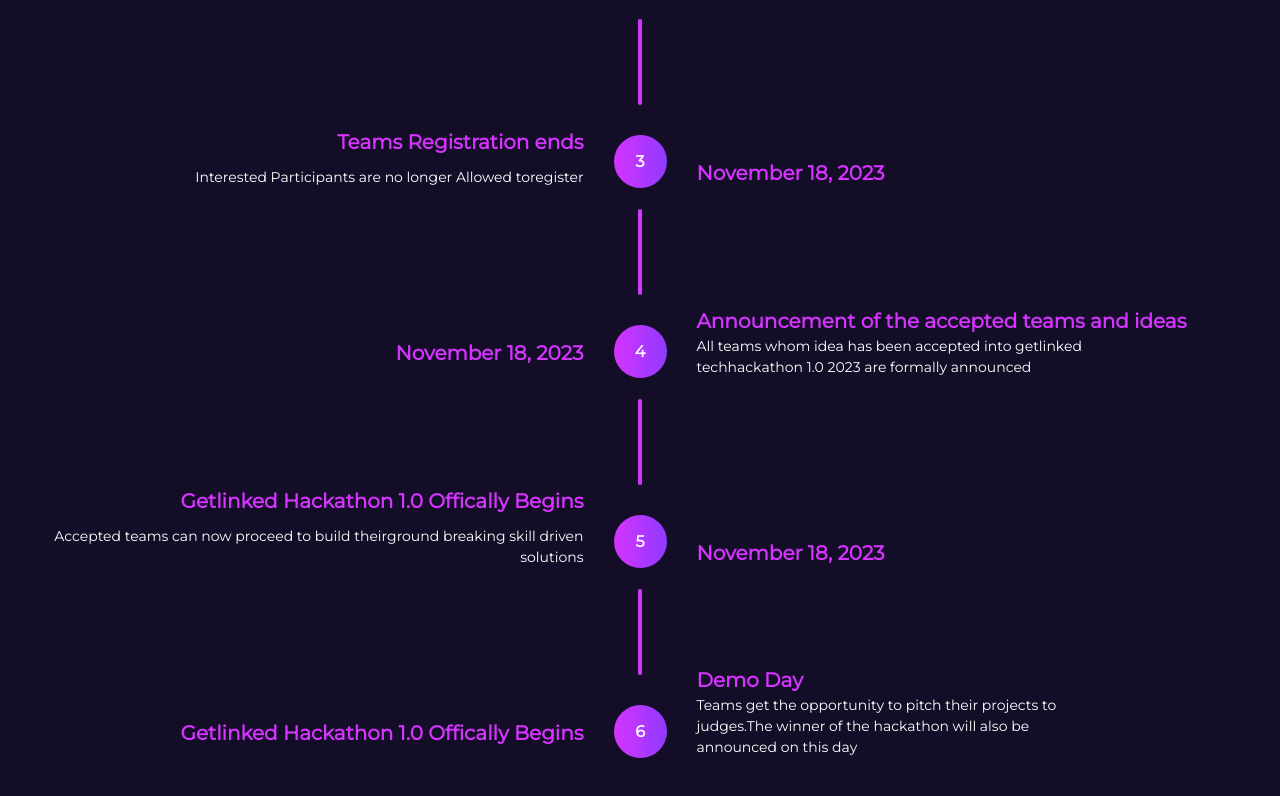
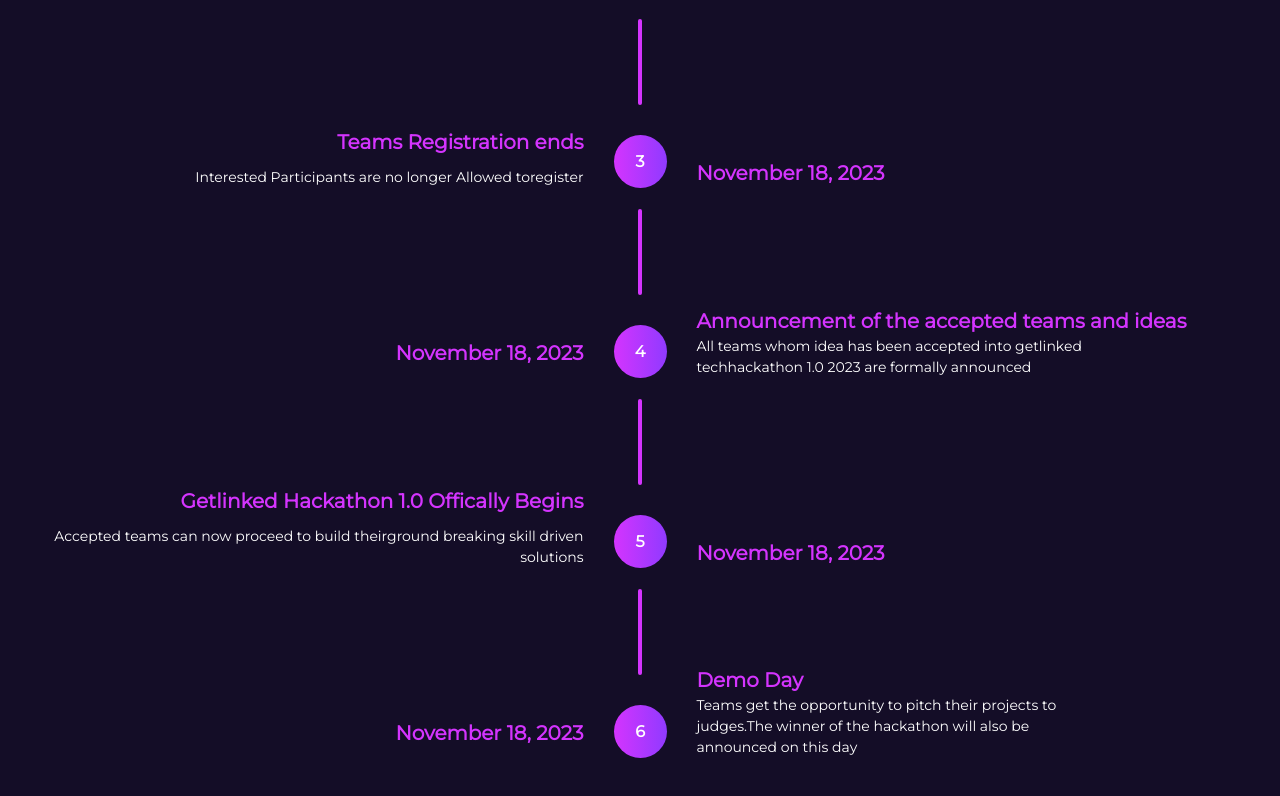
Before and after one commit to nosavic/getlinkedhackaton-1.0, a Next.js app: page / in a window 1280 px wide. Shown: the part 5064-5860 px from the top of the page. Built offline with nearby package versions, Linux system fonts and the light colour scheme.

Commit message:
done timeline

```diff
--- a/tools/Step.tsx
+++ b/tools/Step.tsx
@@ -16,12 +16,21 @@
             <div className="flex justify-center">
               <VerticalLine />
             </div>
-            <div className="step-number    ">{prop.num}</div>
+            <div className="step-number">{prop.num}</div>
           </div>
           <div className="step-label-right w-[50%] pl-[30px] phone:scale-[90%] phone:w-fit">
+            <p className="text-[20px] phone:block tablet:block hidden font-bold text-[#D434FE] mb-[10px]">
+              {prop.top}
+            </p>
+            <p className=" font-[400px] phone:block tablet:block hidden text-[14px]">
+              {prop.leftt}
+            </p>
             <p className="text-[20px] font-bold text-[#D434FE]">{prop.right}</p>
             <p className="max-w-[400px] font-[400px] text-[14px] ">
               {prop.rightt}
+            </p>
+            <p className="phone:block tablet:block hidden text-[20px] font-bold text-[#D434FE] ">
+              {prop.date}
             </p>
           </div>
         </div>
--- a/tools/VerticalStepper.tsx
+++ b/tools/VerticalStepper.tsx
@@ -14,12 +14,14 @@
           " The getlinked tech hackathon 1.0 is formally announcedto the general public and teams begin to get ready to register "
         }
         right={"November 18, 2023"}
+        top={"Hackathon Announcement"}
         rightt={""}
         num={"1"}
       />
       <Step
         leftt={""}
         left={"November 18, 2023"}
+        date={"November 18, 2023"}
         right={"Teams Registration begins"}
         rightt={
           "Interested teams can now show their interest in thegetlinked tech hackathon 1.0 2023 by proceeding to register"
@@ -30,12 +32,14 @@
         left={"Teams Registration ends"}
         leftt={"Interested Participants are no longer Allowed toregister"}
         right={"November 18, 2023"}
+        top={"Teams Registration ends"}
         rightt={""}
         num={"3"}
       />
       <Step
         leftt={""}
         left={"November 18, 2023"}
+        date={"November 18, 2023"}
         right={"Announcement of the accepted teams and ideas"}
         rightt={
           "All teams whom idea has been accepted into getlinked techhackathon 1.0 2023 are formally announced"
@@ -48,12 +52,14 @@
           "Accepted teams can now proceed to build theirground breaking skill driven solutions"
         }
         right={"November 18, 2023"}
+        top={"Getlinked Hackathon 1.0 Offically Begins"}
         rightt={""}
         num={"5"}
       />
       <Step
         leftt={""}
-        left={"Getlinked Hackathon 1.0 Offically Begins"}
+        left={"November 18, 2023"}
+        date={"November 18, 2023"}
         right={"Demo Day"}
         rightt={
           "Teams get the opportunity to pitch their projects to judges.The winner of the hackathon will also be announced on this day"
```
